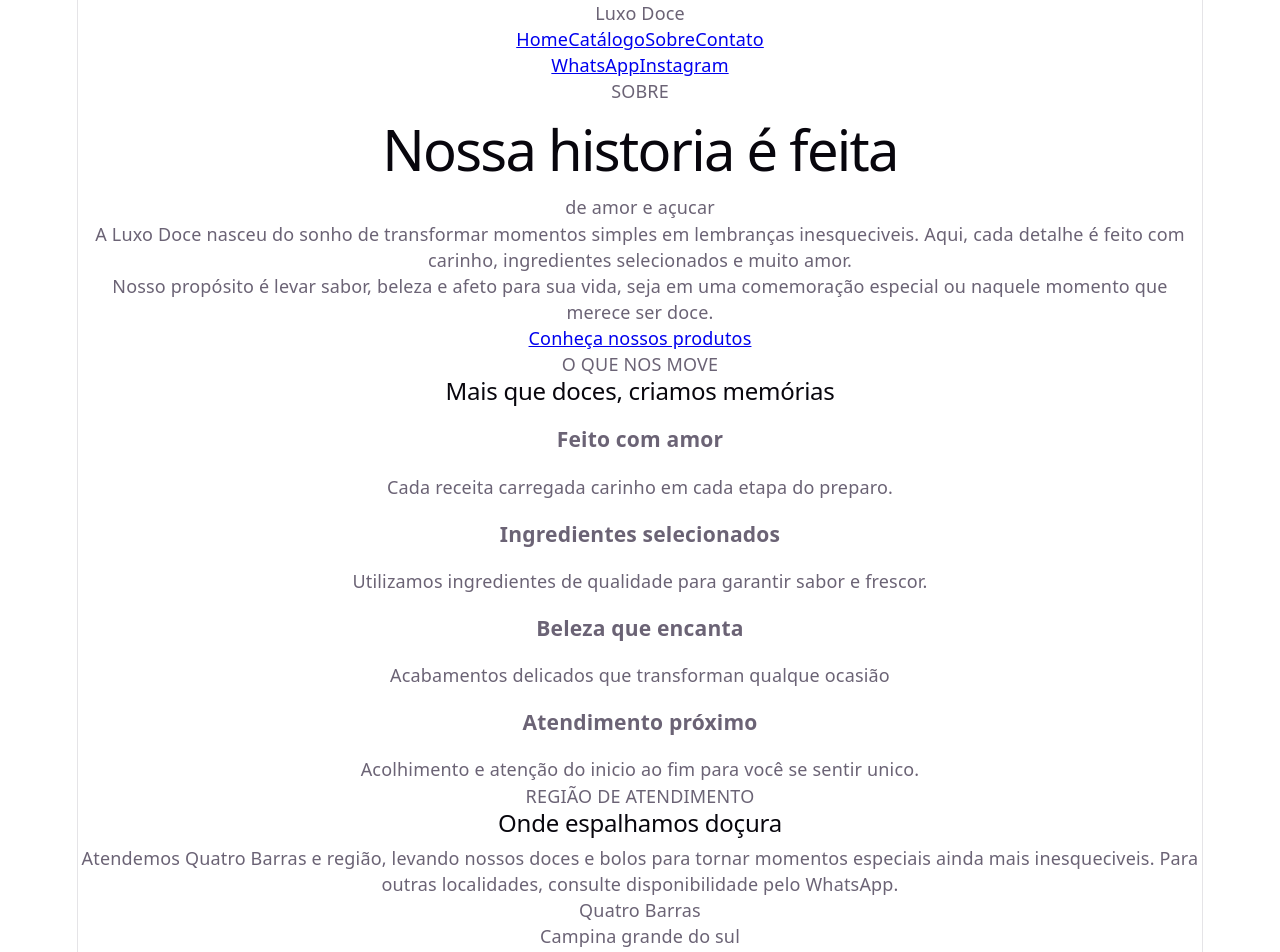
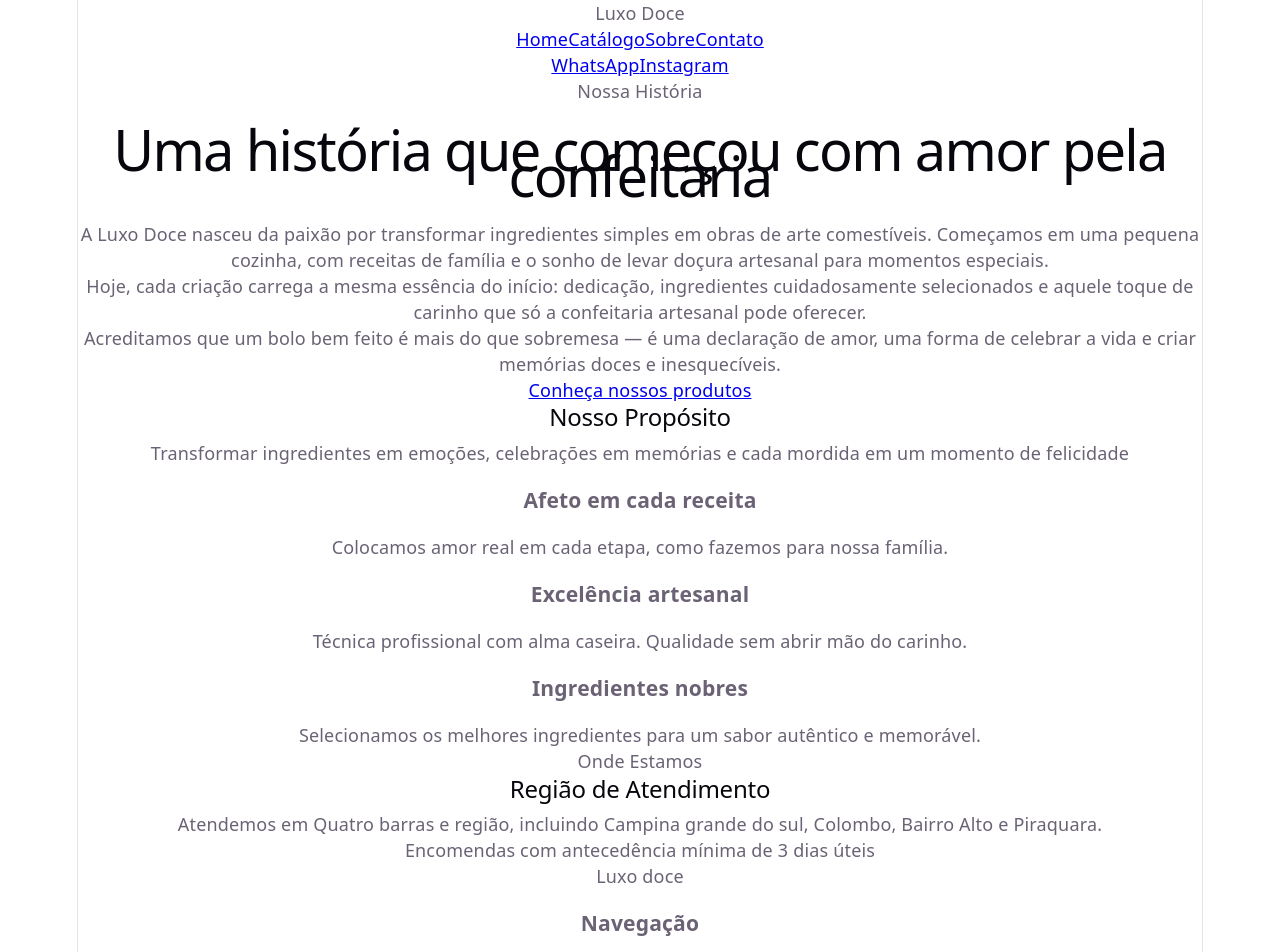
Before and after one commit to iezak/confeitaria-vitrine, a React (Vite) app: page /sobre in a window 1280 px wide. Shown: the top 952 px of the page. Built offline with nearby package versions, Linux system fonts and the light colour scheme.

Commit message:
feat: atualiza Home e Sobre, cria página Contato (#17)

```diff
--- a/src/pages/Contato.jsx
+++ b/src/pages/Contato.jsx
@@ -1,8 +1,77 @@
+import { Link } from "react-router-dom";
+
 function Contato() {
   return (
-    <div>
-      <h1>Contato</h1>
-    </div>
+    <main>
+      <section>
+        <p>Fale Conosco</p>
+        <h1>Vamos conversar?</h1>
+        <p>
+          Adoramos receber suas ideias e transformá-las em doces inesquecíveis.
+          Entre em contato pelo canal que preferir.
+        </p>
+        <div>
+          {/* Vou adicionar a imegem depois */}
+          <h4>WhatsApp</h4>
+          <a href="https://wa.me/5541997792875" target="_blank">
+            (41) 99779-2875
+          </a>
+        </div>
+        <div>
+          {/* Vou adicionar a imegem depois */}
+          <h4>Instagram</h4>
+          <a href="https://www.instagram.com/luxodocetortas" target="_blank">
+            @luxodocetortas
+          </a>
+        </div>
+      </section>
+      <section>
+        <h2>Como Funciona</h2>
+        <p>Solicitar um orçamento é simples e rápido</p>
+        <div>
+          <h3>01</h3>
+          <h4>Escolha seus favoritos</h4>
+          <p>
+            Navegue pelo nosso catálogo e adicione os produtos à lista de
+            orçamento.
+          </p>
+        </div>
+        <div>
+          <h3>02</h3>
+          <h4>Envie pelo WhatsApp</h4>
+          <p>Clique em enviar e sua lista será enviada diretamente para nós.</p>
+        </div>
+        <div>
+          <h3>03</h3>
+          <h4>Receba seu orçamento</h4>
+          <p>Conversamos sobre detalhes, personalização e valores.</p>
+        </div>
+        <div>
+          <h3>04</h3>
+          <h4>Celebre o momento</h4>
+          <p>Receba seus doces fresquinhos e feitos com todo carinho.</p>
+        </div>
+      </section>
+      <section>
+        <h2>Região de Atendimento</h2>
+        <p>
+          Quatro barras e região — Campina grande do sul, Colombo, Bairro Alto e
+          Piraquara.
+        </p>
+        <p>Encomendas com antecedência mínima de 3 dias úteis</p>
+      </section>
+      <section>
+        <h2>Pronta para solicitar seu orçamento?</h2>
+        <p>
+          Monte sua lista de favoritos ou entre em contato diretamente pelo
+          WhatsApp.
+        </p>
+        <Link to="/catalogo">Ver produtos</Link>
+        <a href="https://wa.me/5541997792875" target="_blank">
+          WhatsApp Direto
+        </a>
+      </section>
+    </main>
   );
 }
 
--- a/src/pages/Home.jsx
+++ b/src/pages/Home.jsx
@@ -42,10 +42,28 @@ function Home() {
         </div>
       </section>
       <section>
-        <p>NOSSOS DESTAQUES</p>
+        <h2>Nossas Categorias</h2>
+        <p>
+          Descubra nossa seleção artesanal, feita com os melhores ingredientes e
+          muito carinho
+        </p>
+        {/* vou adicionar as div com as categorias depois */}
+      </section>
+      <section>
+        <p>Destaques</p>
         <h2>Escolha o seu favorito</h2>
-        <p>Doces e bolos para todos os momentos</p>
+        <p>Nossos produtos mais amados, preparados com carinho especial</p>
         {/* Produtos em destaque serão exibidos aqui — issue #41 */}
+      </section>
+      <section>
+        <h2>Vamos criar algo especial?</h2>
+        <p>
+          Entre em contato pelo WhatsApp e conte-nos sobre seu evento. Será um
+          prazer adoçar seu momento.
+        </p>
+        <a href="https://wa.me/5541997792875" target="_blank">
+          Falar pelo WhatsApp
+        </a>
       </section>
     </main>
   );
--- a/src/pages/Sobre.jsx
+++ b/src/pages/Sobre.jsx
@@ -5,70 +5,66 @@ function Sobre() {
     <main>
       <section>
         <div>
-          <p>SOBRE</p>
-          <h1>Nossa historia é feita</h1>
-          <p>de amor e açucar</p>
+          <p>Nossa História</p>
+          <h1>Uma história que começou com amor pela confeitaria</h1>
           <p>
-            A Luxo Doce nasceu do sonho de transformar momentos simples em
-            lembranças inesqueciveis. Aqui, cada detalhe é feito com carinho,
-            ingredientes selecionados e muito amor.
+            A Luxo Doce nasceu da paixão por transformar ingredientes simples em
+            obras de arte comestíveis. Começamos em uma pequena cozinha, com
+            receitas de família e o sonho de levar doçura artesanal para
+            momentos especiais.
           </p>
           <p>
-            Nosso propósito é levar sabor, beleza e afeto para sua vida, seja em
-            uma comemoração especial ou naquele momento que merece ser doce.
+            Hoje, cada criação carrega a mesma essência do início: dedicação,
+            ingredientes cuidadosamente selecionados e aquele toque de carinho
+            que só a confeitaria artesanal pode oferecer.
+          </p>
+          <p>
+            Acreditamos que um bolo bem feito é mais do que sobremesa — é uma
+            declaração de amor, uma forma de celebrar a vida e criar memórias
+            doces e inesquecíveis.
           </p>
           <Link to="/catalogo">Conheça nossos produtos</Link>
         </div>
         <div>{/* Vou adicionar a imegem depois */}</div>
       </section>
       <section>
-        <p>O QUE NOS MOVE</p>
-        <h2>Mais que doces, criamos memórias</h2>
+        <h2>Nosso Propósito</h2>
+        <p>
+          Transformar ingredientes em emoções, celebrações em memórias e cada
+          mordida em um momento de felicidade
+        </p>
         <div>
-          <h3>Feito com amor</h3>
-          <p>Cada receita carregada carinho em cada etapa do preparo.</p>
-        </div>
-        <div>
-          <h3>Ingredientes selecionados</h3>
+          <h3>Afeto em cada receita</h3>
           <p>
-            Utilizamos ingredientes de qualidade para garantir sabor e frescor.
+            Colocamos amor real em cada etapa, como fazemos para nossa família.
           </p>
         </div>
         <div>
-          <h3>Beleza que encanta</h3>
-          <p>Acabamentos delicados que transforman qualque ocasião</p>
+          <h3>Excelência artesanal</h3>
+          <p>
+            Técnica profissional com alma caseira. Qualidade sem abrir mão do
+            carinho.
+          </p>
         </div>
         <div>
-          <h3>Atendimento próximo</h3>
+          <h3>Ingredientes nobres</h3>
           <p>
-            Acolhimento e atenção do inicio ao fim para você se sentir unico.
+            Selecionamos os melhores ingredientes para um sabor autêntico e
+            memorável.
           </p>
         </div>
       </section>
       <section>
         <div>
-          <p>REGIÃO DE ATENDIMENTO</p>
-          <h2>Onde espalhamos doçura</h2>
+          <p>Onde Estamos</p>
+          <h2>Região de Atendimento</h2>
           <p>
-            Atendemos Quatro Barras e região, levando nossos doces e bolos para
-            tornar momentos especiais ainda mais inesqueciveis. Para outras
-            localidades, consulte disponibilidade pelo WhatsApp.
+            Atendemos em Quatro barras e região, incluindo Campina grande do
+            sul, Colombo, Bairro Alto e Piraquara.
           </p>
+          <p>Encomendas com antecedência mínima de 3 dias úteis</p>
         </div>
-        <div>
-          <div>
-            <p>Quatro Barras</p>
-          </div>
-          <div>
-            <p>Campina grande do sul</p>
-          </div>
-          <div>
-            <p>Colombo</p>
-          </div>
-          <div>
-            <p>Piraguara</p>
-          </div>
-        </div>
+        <div>{/* Vou adicionar a imegem depois */}</div>
       </section>
     </main>
   );
```
Also changed, not shown: 1 other file (tests, documents, lock files or other folders).
